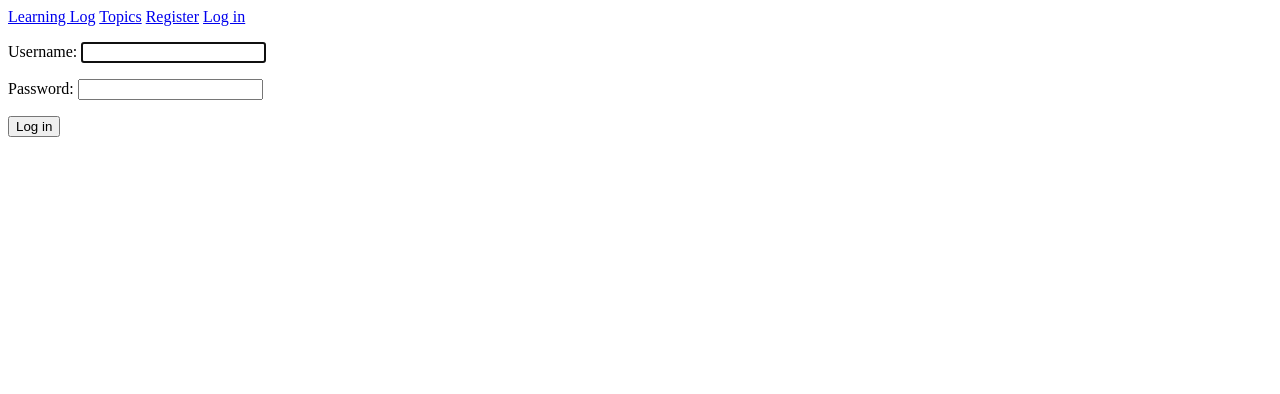
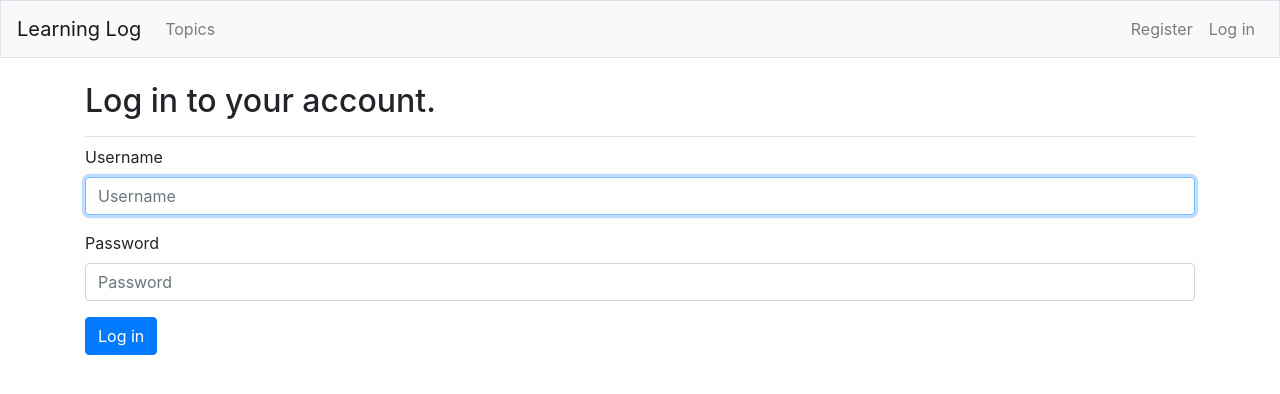
Before and after one commit to diogobarrios/learning_python, a Django app: page /users/login/ in a window 1280 px wide. Shown: the top 394 px of the page. Run offline with Django 4.2, Linux system fonts and the light colour scheme; some libraries are stand-ins or nearby versions.

Commit message:
Web Application with Django - User account auth sys

```diff
--- a/python_crash_course/webapp/learning_log/learning_logs/models.py
+++ b/python_crash_course/webapp/learning_log/learning_logs/models.py
@@ -1,10 +1,12 @@
 from django.db import models
+from django.contrib.auth.models import User
 
 # Create your models here.
 class Topic(models.Model):
     """A topic the user is learning about."""
     text = models.CharField(max_length=200)
     date_added = models.DateTimeField(auto_now_add=True)
+    owner = models.ForeignKey(User, on_delete=models.CASCADE)
 
     def __str__(self):
         """Return a string representation of the model."""
--- a/python_crash_course/webapp/learning_log/learning_logs/templates/learning_logs/base.html
+++ b/python_crash_course/webapp/learning_log/learning_logs/templates/learning_logs/base.html
@@ -1,13 +1,59 @@
-<p>
-    <a href="{% url 'learning_logs:index' %}">Learning Log</a>
-    <a href="{% url 'learning_logs:topics' %}">Topics</a>
-    {% if user.is_authenticated %}
-    Hello, {{ user.username }}.
-    <a href="{% url 'users:logout' %}">Log out</a>
-    {% else %}
-    <a href="{% url 'users:register' %}">Register</a>
-    <a href="{% url 'users:login' %}">Log in</a>
-    {% endif %}
-</p>
+{% load bootstrap4 %}
 
-{% block content %}{% endblock content %}
+<!doctype html>
+<html lang="en">
+    <head>
+        <meta charset="utf-8">
+        <meta name="viewport" content="width=device-width, initial-scale=1, shrink-to-fit=no">
+        <title>Learning Log</title>
+
+        {% bootstrap_css %}
+        {% bootstrap_javascript jquery='full' %}
+
+    </head>
+    <body>
+        <nav class="navbar navbar-expand-md navbar-light bg-light mb-4 border">
+
+            <a class="navbar-brand" href="{% url 'learning_logs:index' %}">
+                Learning Log</a>
+
+            <button class="navbar-toggler" type="button" data-toggle="collapse" data-target="#navbarCollapse"
+            aria-controls="navbarCollapse" aria-expanded="false" aria-label="Toggle navigation">
+            <span class="navbar-toggler-icon"></span></button>
+            <div class="collapse navbar-collapse" id="navbarCollapse">
+                <ul class="navbar-nav mr-auto">
+                    <li class="nav-item">
+                        <a class="nav-link" href="{% url 'learning_logs:topics' %}">
+                            Topics </a></li>
+                </ul>
+                <ul class="navbar-nav ml-auto">
+                    {% if user.is_authenticated %}
+                    <li class="nav-item">
+                        <span class="navbar-text"}">Hello, {{ user.username }}.</span>
+                    </li>
+                    <li class="nav-item">
+                        <a class="nav-link" href="{% url 'users:logout' %}">Log out</a>
+                    </li>
+                    {% else %}
+                    <li class="nav-item">
+                        <a class="nav-link" href="{% url 'users:register' %}">Register</a>
+                    </li>
+                    <li class="nav-item">
+                    <a class="nav-link" href="{% url 'users:login' %}">Log in</a></li>
+                    {% endif %}
+                </ul>
+            </div>
+    </nav>
+
+    <main role="main" class="container">
+        <div class="pb-2 mb-2 border-bottom">
+            {% block page_header %}{% endblock page_header %}
+        </div>
+        <div>
+            {% block content %}{% endblock content %}
+        </div>
+    </main>
+
+    </body>
+
+</html>
--- a/python_crash_course/webapp/learning_log/users/templates/registration/login.html
+++ b/python_crash_course/webapp/learning_log/users/templates/registration/login.html
@@ -1,17 +1,21 @@
 {% extends "learning_logs/base.html" %}
+{% load bootstrap4 %}
+
+{% block page_header%}
+<h2>Log in to your account.</h2>
+{% endblock page_header%}
 
 {% block content %}
 
-    {% if form.errors %}
-    <p>Your username and password didn't match. Please try again</p>
-    {% endif %}
+    <form method="post" action="{% url 'users:login' %}" class="form">
+        {% csrf_token %}
+        {% bootstrap_form form %}
+        {% buttons %}
+            <button name="submit" class="btn btn-primary">Log in</button>
+        {% endbuttons %}
 
-    <form method="post" action="{% url 'users:login' %}">
-        {% csrf_token %}
-        {{ form.as_p }}
-
-        <button name="submit">Log in</button>
         <input type="hidden" name="text"
         value="{% url 'learning_logs:index' %}"/>
     </form>
-{% endblock content %}
+
+    {% endblock content %}
--- a/python_crash_course/webapp/learning_log/users/urls.py
+++ b/python_crash_course/webapp/learning_log/users/urls.py
@@ -1,6 +1,8 @@
 """Defines URL patterns for users"""
 
 from django.urls import path, include
+from django.contrib.auth import views as auth_views
+
 
 from . import views
 
@@ -8,6 +10,10 @@ app_name = 'users'
 urlpatterns = [
     # Include default auth urls.
     path('', include('django.contrib.auth.urls')),
+    # Login page.
+    path('login/',auth_views.LoginView.as_view(template_name='users/login.html'),name='login'),
+    # Logout page.
+    path('logout/', auth_views.LogoutView.as_view(), name='logout'),
     # Registration page.
     path('register/', views.register, name='register'),
 ]
```
Also changed, not shown: python_crash_course/webapp/learning_log/learning_log/settings.py (+8 -0 lines), python_crash_course/webapp/learning_log/learning_logs/templates/learning_logs/index.html (+12 -1 lines), python_crash_course/webapp/learning_log/learning_logs/views.py (+18 -2 lines), python_crash_course/webapp/learning_log/db.sqlite3, python_crash_course/webapp/learning_log/learning_log/urls.py (line endings or trailing spaces), python_crash_course/webapp/learning_log/learning_logs/migrations/0003_topic_owner.py (added).
